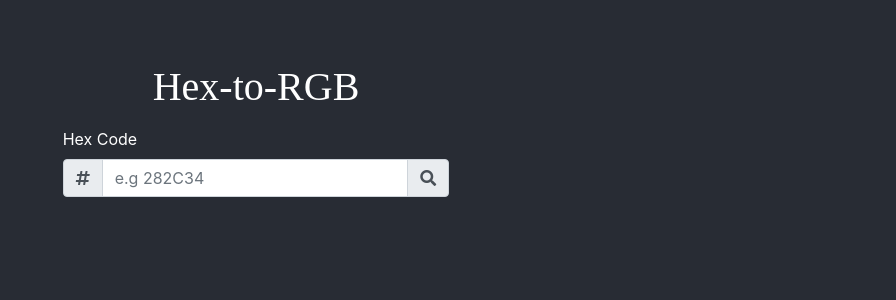
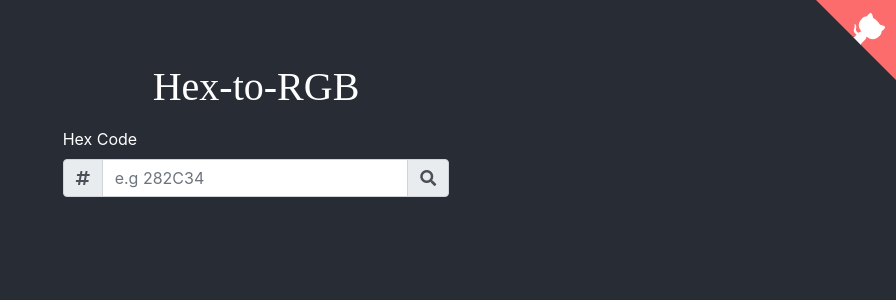
Before and after one commit to SafaElmali/hex-to-rgb, a React (Create React App) app: page / in a window 1280 px wide. Shown: the top 300 px of the page, without its empty margins (384-1280 px from the left). Built offline with nearby package versions, Linux system fonts and the light colour scheme; a web font is replaced by a local one.

Commit message:
added github corner

```diff
--- a/src/App.js
+++ b/src/App.js
@@ -84,6 +84,7 @@
           </div>
         </div>
         <Spinner loading={this.state.loading} />
+        <GithubCorner />
         {this.state.displayRgb ? <DisplayRgb red={this.state.r} green={this.state.g} blue={this.state.b} /> : null}
       </div>
     )
@@ -121,4 +122,22 @@
   )
 }
 
+const GithubCorner = () => {
+  return (
+    <div>
+      <a href="https://your-url" class="github-corner" aria-label="View source on GitHub">
+        <svg width="80" height="80" viewBox="0 0 250 250" style={{ fill: '#FC6C6C', color: '#fff', position: 'absolute', top: 0, border: 0, right: 0, }} aria-hidden="true">
+          <path d="M0,0 L115,115 L130,115 L142,142 L250,250 L250,0 Z">
+          </path>
+          <path d="M128.3,109.0 C113.8,99.7 119.0,89.6 119.0,89.6 C122.0,82.7 120.5,78.6 120.5,78.6 C119.2,72.0 123.4,76.3 123.4,76.3 C127.3,80.9 125.5,87.3 125.5,87.3 C122.9,97.6 130.6,101.9 134.4,103.2" fill="currentColor" style={{ transformOrigin: '130px 106px' }} class="octo-arm">
+          </path>
+          <path d="M115.0,115.0 C114.9,115.1 118.7,116.5 119.8,115.4 L133.7,101.6 C136.9,99.2 139.9,98.4 142.2,98.6 C133.8,88.0 127.5,74.4 143.8,58.0 C148.5,53.4 154.0,51.2 159.7,51.0 C160.3,49.4 163.2,43.6 171.4,40.1 C171.4,40.1 176.1,42.5 178.8,56.2 C183.1,58.6 187.2,61.8 190.9,65.4 C194.5,69.0 197.7,73.2 200.1,77.6 C213.8,80.2 216.3,84.9 216.3,84.9 C212.7,93.1 206.9,96.0 205.4,96.6 C205.1,102.4 203.0,107.8 198.3,112.5 C181.9,128.9 168.3,122.5 157.7,114.1 C157.9,116.9 156.7,120.9 152.7,124.9 L141.0,136.5 C139.8,137.7 141.6,141.9 141.8,141.8 Z" fill="currentColor" class="octo-body">
+          </path>
+        </svg>
+      </a>
+    </div >
+  )
+
+}
+
 export default App;
--- a/src/main.css
+++ b/src/main.css
@@ -27,3 +27,35 @@
 .card-title-props {
     font-family: 'Bowlby One SC', cursive;
 }
+
+.github-corner:hover .octo-arm {
+    animation: octocat-wave 560ms ease-in-out
+}
+
+@keyframes octocat-wave {
+
+    0%,
+    100% {
+        transform: rotate(0)
+    }
+
+    20%,
+    60% {
+        transform: rotate(-25deg)
+    }
+
+    40%,
+    80% {
+        transform: rotate(10deg)
+    }
+}
+
+@media (max-width:500px) {
+    .github - corner:hover .octo-arm {
+        animation: none
+    }
+
+    .github-corner .octo-arm {
+        animation: octocat-wave 560ms ease-in-out
+    }
+}
```
